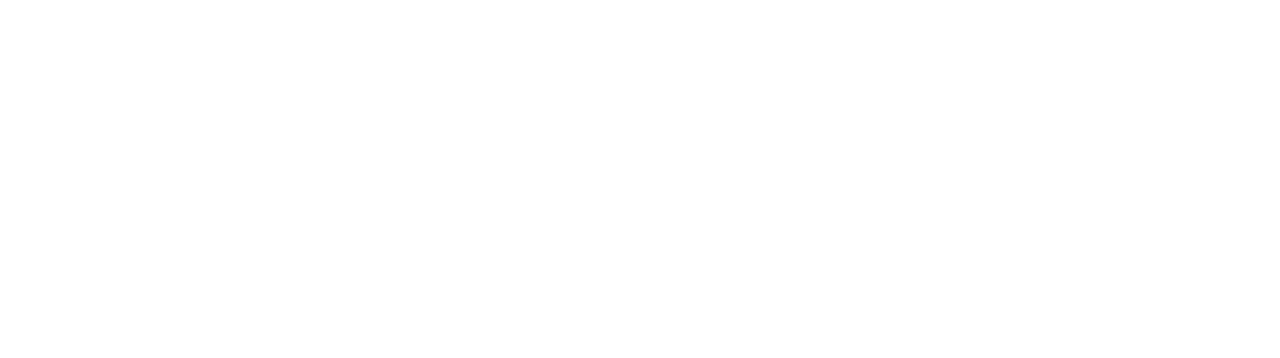
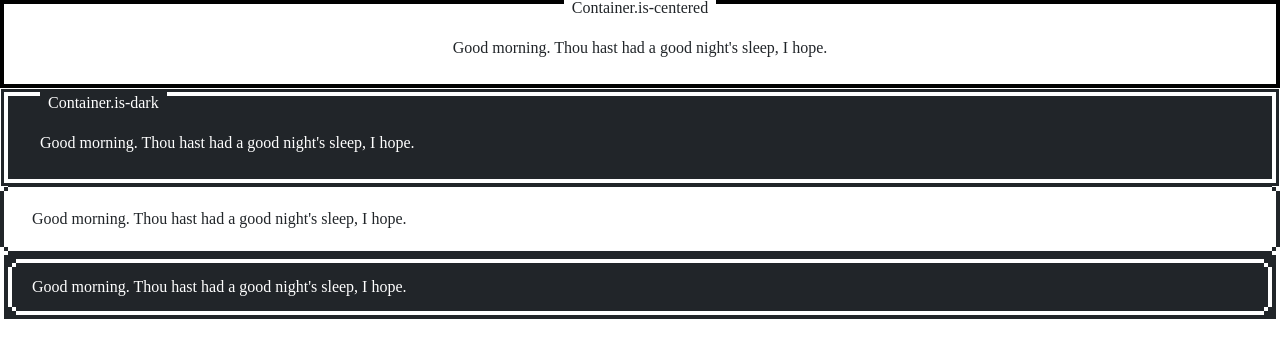
Before and after one commit to gdjohn4s/nessler, a website: page client/index.html in a window 1280 px wide. Drawn offline with nearby package versions, Linux system fonts and the light colour scheme.

Commit message:
updated index.html page

```diff
--- a/client/index.html
+++ b/client/index.html
@@ -3,9 +3,32 @@
 <head>
     <meta charset="UTF-8">
     <meta name="viewport" content="width=device-width, initial-scale=1.0">
+    <link rel="stylesheet" href="/node_modules/nes.css/css/nes.min.css">
+    <link rel="stylesheet" href="/node_modules/nes.css/css/nes.css">
+    <link rel="stylesheet" href="/client/css/style.css">
+    <!-- latest -->
+    <link href="https://unpkg.com/nes.css@latest/css/nes.min.css" rel="stylesheet" />
     <title>Nessler</title>
 </head>
 <body>
+    <div class="nessler">
+        <div class="nes-container with-title is-centered">
+            <p class="title">Container.is-centered</p>
+            <p>Good morning. Thou hast had a good night's sleep, I hope.</p>
+          </div>
 
+          <div class="nes-container is-dark with-title">
+            <p class="title">Container.is-dark</p>
+            <p>Good morning. Thou hast had a good night's sleep, I hope.</p>
+          </div>
+
+          <div class="nes-container is-rounded">
+            <p>Good morning. Thou hast had a good night's sleep, I hope.</p>
+          </div>
+
+          <div class="nes-container is-rounded is-dark">
+            <p>Good morning. Thou hast had a good night's sleep, I hope.</p>
+          </div>
+    </div>
 </body>
 </html>
```
